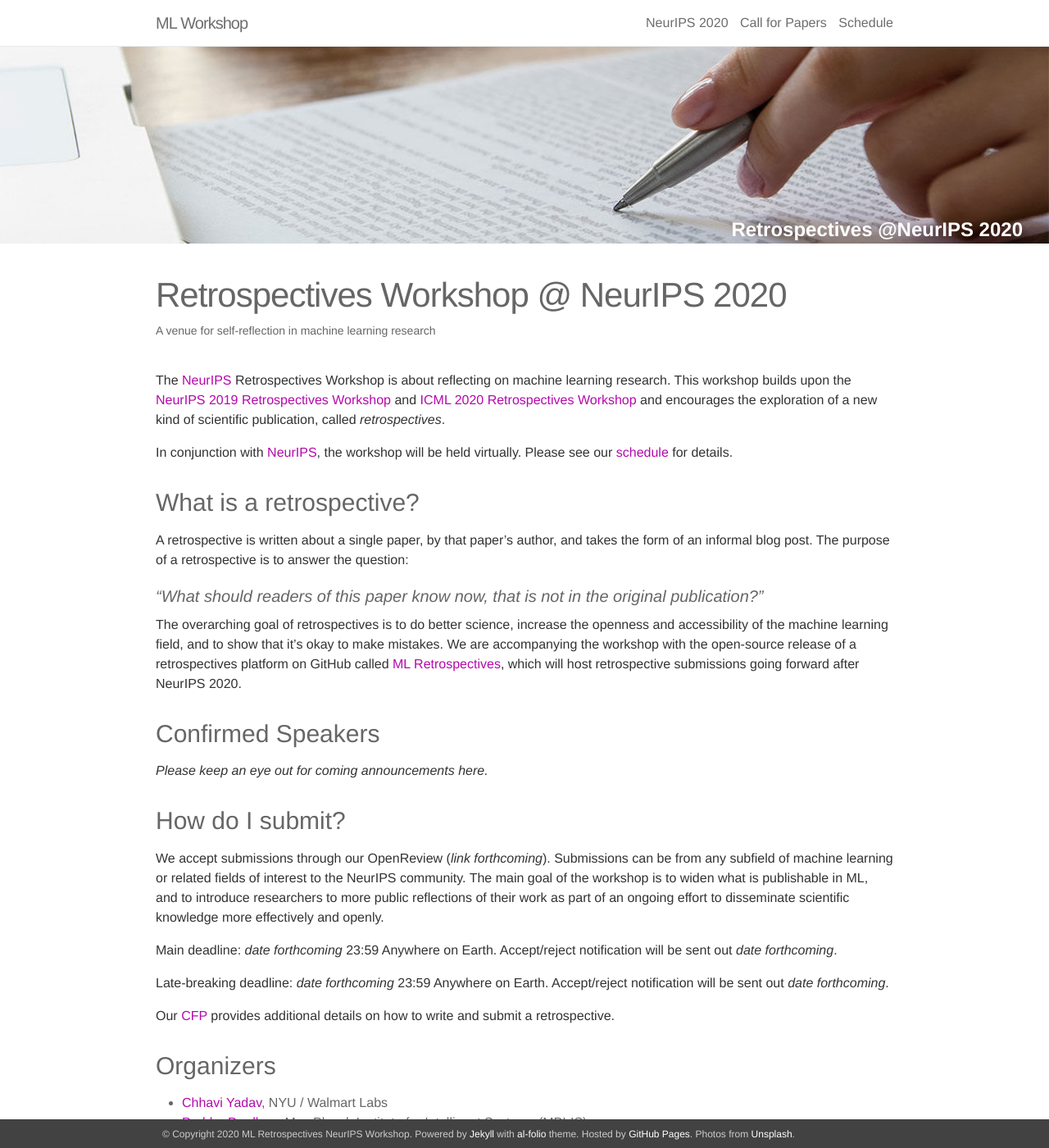
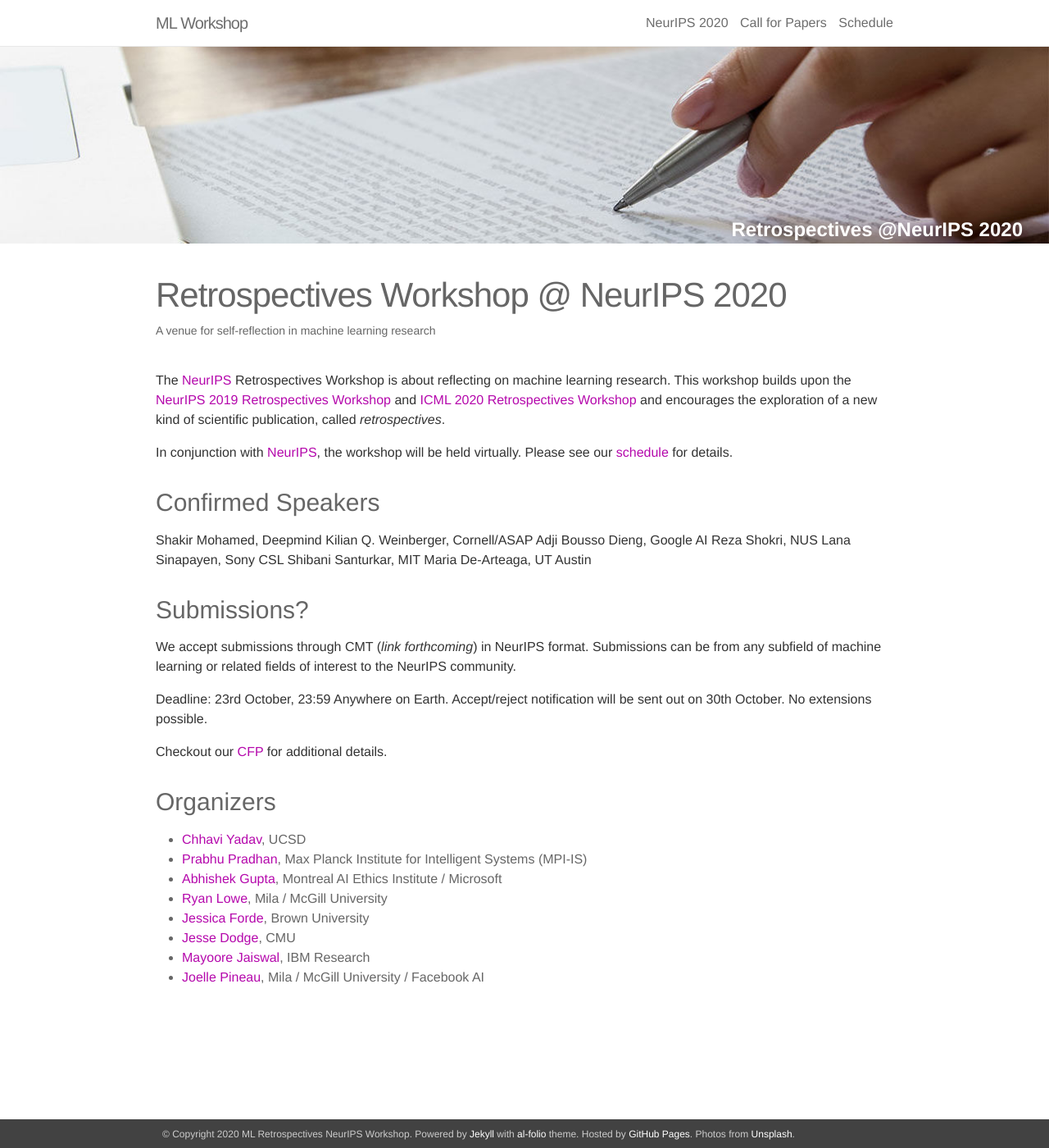
Before and after one commit to ml-retrospectives/neurips2020, a Jekyll site: the page built from _pages/00_home.md, in a window 1280 px wide and 1400 px high. Shown: the whole window at 82% size. Built offline with Jekyll 4.4.1, drawn with Linux system fonts in a browser that asks for light colours; nearby versions of some CDN libraries.

Commit message:
Update 00_home.md

```diff
--- a/_pages/00_home.md
+++ b/_pages/00_home.md
@@ -12,33 +12,28 @@ The [NeurIPS](https://neurips.cc/) Retrospectives Workshop is about reflecting o
 In conjunction with [NeurIPS](https://neurips.cc/), the workshop will be held virtually.  Please see our [schedule](https://ml-retrospectives.github.io/neurips2020/schedule/) for details.
 
 
-### What is a retrospective?
-
-A retrospective is written about a single paper, by that paper's author, and takes the form of an informal blog post. The purpose of a retrospective is to answer the question:
-
-#### *“What should readers of this paper know now, that is not in the original publication?”*
-
-The overarching goal of retrospectives is to do better science, increase the openness and accessibility of the machine learning field, and to show that **it’s okay to make mistakes**.
-We are accompanying the workshop with the open-source release of a retrospectives platform on GitHub called [ML Retrospectives](https://ml-retrospectives.github.io/), which will host retrospective submissions going forward after NeurIPS 2020.
-
 ### Confirmed Speakers
 
-_Please keep an eye out for coming announcements here._
+Shakir Mohamed, Deepmind
+Kilian Q. Weinberger, Cornell/ASAP
+Adji Bousso Dieng, Google AI
+Reza Shokri, NUS
+Lana Sinapayen, Sony CSL
+Shibani Santurkar, MIT
+Maria De-Arteaga, UT Austin
 
 
-### How do I submit?
+### Submissions?
 
-We accept submissions through our OpenReview (_link forthcoming_). Submissions can be from any subfield of machine learning or related fields of interest to the NeurIPS community.  The main goal of the workshop is to widen what is publishable in ML, and to introduce researchers to more public reflections of their work as part of an ongoing effort to disseminate scientific knowledge more effectively and openly.
+We accept submissions through CMT (_link forthcoming_) in NeurIPS format. Submissions can be from any subfield of machine learning or related fields of interest to the NeurIPS community.
 
-**Main deadline: _date forthcoming_ 23:59 Anywhere on Earth. Accept/reject notification will be sent out _date forthcoming_.**
+**Deadline: 23rd October, 23:59 Anywhere on Earth. Accept/reject notification will be sent out on 30th October.** No extensions possible.
 
-**Late-breaking deadline: _date forthcoming_ 23:59 Anywhere on Earth. Accept/reject notification will be sent out _date forthcoming_.**
-
-Our [CFP](https://ml-retrospectives.github.io/neurips2020/cfp/) provides additional details on how to write and submit a retrospective.
+Checkout our [CFP](https://ml-retrospectives.github.io/neurips2020/cfp/) for additional details.
 
 ### Organizers
 
-* [Chhavi Yadav](https://scholar.google.com/citations?user=8Dwi76kAAAAJ&hl=en), NYU / Walmart Labs
+* [Chhavi Yadav](https://scholar.google.com/citations?user=8Dwi76kAAAAJ&hl=en), UCSD
 * [Prabhu Pradhan](https://scholar.google.co.in/citations?hl=en&user=cGKDiRMAAAAJ), Max Planck Institute for Intelligent Systems (MPI-IS)
 * [Abhishek Gupta](https://atg-abhishek.github.io), Montreal AI Ethics Institute / Microsoft
 * [Ryan Lowe](https://www.cs.mcgill.ca/~rlowe1/), Mila / McGill University
```
